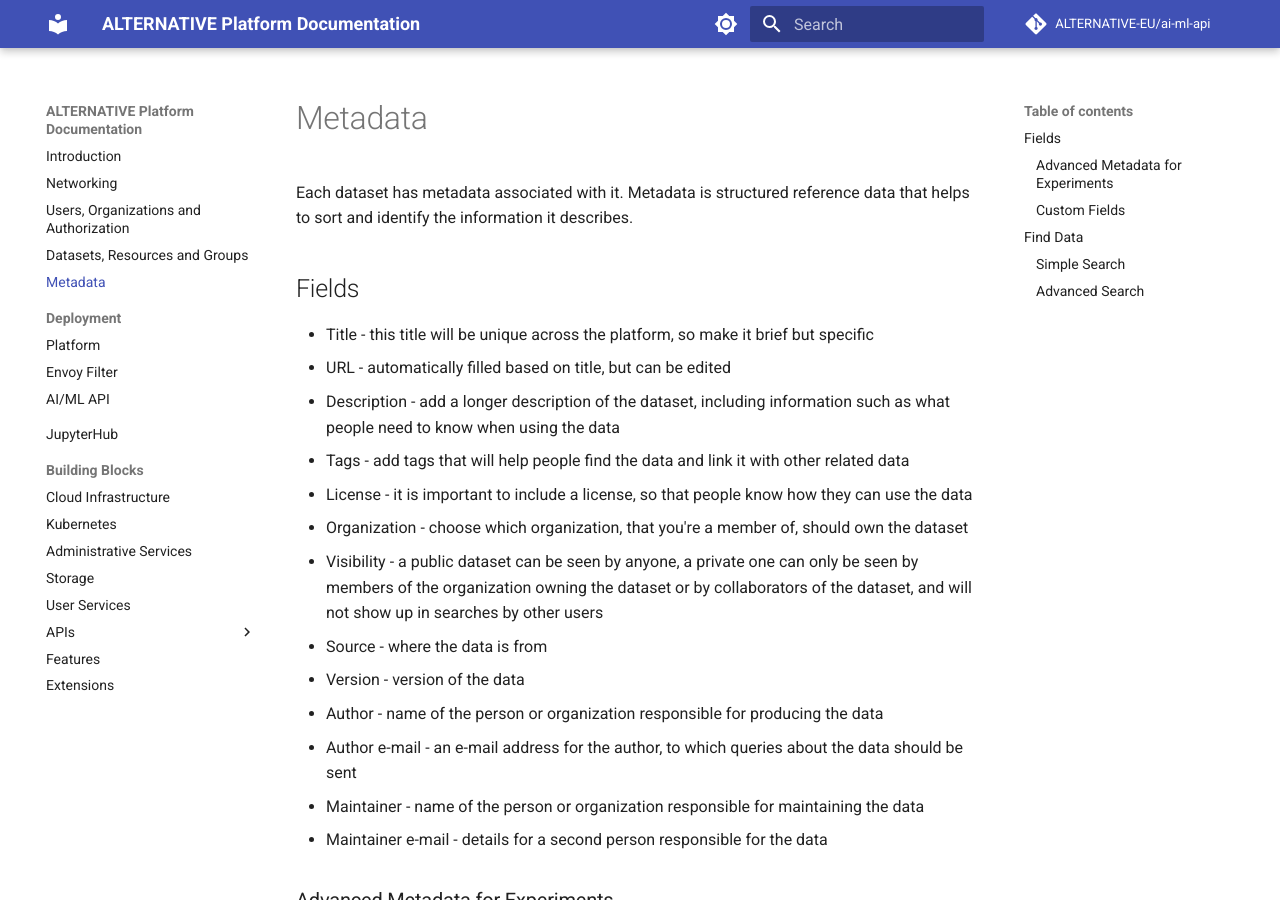
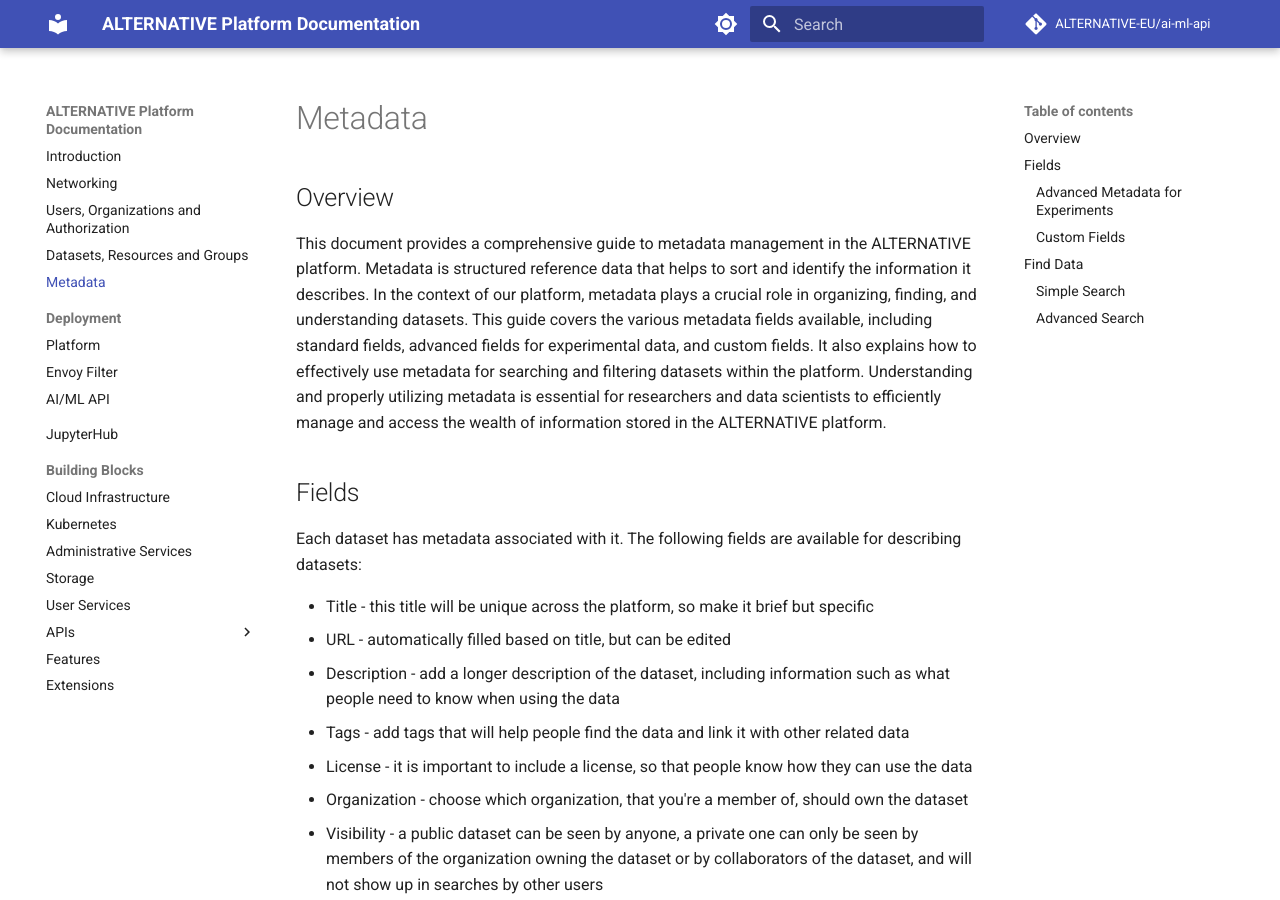
Before and after one commit to ALTERNATIVE-EU/alternative.github.io, an MkDocs documentation site: the page built from docs/docs/metadata.md, in a window 1280 px wide and 900 px high. Built offline with MkDocs 1.6.1 and Material for MkDocs 9.7.7, drawn with Linux system fonts in a browser that asks for light colours; comment, search, counter and statistics services are not loaded; some of the changed text lies outside the part shown.

Commit message:
Update metadata documentation

```diff
--- a/docs/docs/metadata.md
+++ b/docs/docs/metadata.md
@@ -1,8 +1,12 @@
 # Metadata
 
-Each dataset has metadata associated with it. Metadata is structured reference data that helps to sort and identify the information it describes.
+## Overview
+
+This document provides a comprehensive guide to metadata management in the ALTERNATIVE platform. Metadata is structured reference data that helps to sort and identify the information it describes. In the context of our platform, metadata plays a crucial role in organizing, finding, and understanding datasets. This guide covers the various metadata fields available, including standard fields, advanced fields for experimental data, and custom fields. It also explains how to effectively use metadata for searching and filtering datasets within the platform. Understanding and properly utilizing metadata is essential for researchers and data scientists to efficiently manage and access the wealth of information stored in the ALTERNATIVE platform.
 
 ## Fields
+
+Each dataset has metadata associated with it. The following fields are available for describing datasets:
 
 - Title - this title will be unique across the platform, so make it brief but specific
 - URL - automatically filled based on title, but can be edited
@@ -48,7 +52,7 @@ CKAN uses Apache Solr as its search engine. Note that not the whole functionalit
 
 CKAN defers most of the search to Solr and by default it uses the DisMax Query Parser that was primarily designed to be easy to use and to accept almost any input.
 
-The search words typed by the user in the search box defines the main query constituting the essence of the search. Some characters are treated as mandatory (`+`) and prohibited (`-`) modifiers for terms. Text wrapped in balanced quote characters (`“example text”`) is treated as a phrase. By default, all words or phrases specified by the user are treated as optional unless they are preceded by `+` or `-`. CKAN will search for the complete word and when doing simple search wildcards are not supported. Solr applies some preprocessing and stemming when searching. Stemmers remove morphological affixes from words, leaving only the word stem. This may cause, for example, that searching for `testing` or `tested` will show also results containing the word `test`. If the name of the dataset contains words separated by `-` it will consider each word independently in the search.
+The search words typed by the user in the search box defines the main query constituting the essence of the search. Some characters are treated as mandatory (`+`) and prohibited (`-`) modifiers for terms. Text wrapped in balanced quote characters (`"example text"`) is treated as a phrase. By default, all words or phrases specified by the user are treated as optional unless they are preceded by `+` or `-`. CKAN will search for the complete word and when doing simple search wildcards are not supported. Solr applies some preprocessing and stemming when searching. Stemmers remove morphological affixes from words, leaving only the word stem. This may cause, for example, that searching for `testing` or `tested` will show also results containing the word `test`. If the name of the dataset contains words separated by `-` it will consider each word independently in the search.
 
 **Examples**:
 
@@ -60,7 +64,7 @@ The search words typed by the user in the search box defines the main query cons
 
 ### Advanced Search
 
-This will be considered a fielded search and the query syntax of Solr will be used to search. This will allow us to use wildcards (`*`), proximity matching (`~`, looks for terms that are within a specific distance from one another) and general features described in <a href="https://solr.apache.org/guide/6_6/searching.html" target="_blank">Solr docs</a>. The basic syntax is `field:term`. Field names may differ from datasets' attributes, the mapping rules are defined in the <a href="https://github.com/ckan/ckan/blob/master/ckan/config/solr/schema.xml" target="_blank">schema.xml</a> file. You can use `title` to search by the dataset name and `text` to look in a catch-all field. CKAN supports fuzzy searches based on the Levenshtein Distance, or Edit Distance algorithm, to do a fuzzy search use the `~` symbol at the end of a single-word term.
+This will be considered a fielded search and the query syntax of Solr will be used to search. This will allow us to use wildcards (`*`), proximity matching (`~`, looks for terms that are within a specific distance from one another) and general features described in [Solr docs](https://solr.apache.org/guide/6_6/searching.html). The basic syntax is `field:term`. Field names may differ from datasets' attributes, the mapping rules are defined in the [schema.xml](https://github.com/ckan/ckan/blob/master/ckan/config/solr/schema.xml) file. You can use `title` to search by the dataset name and `text` to look in a catch-all field. CKAN supports fuzzy searches based on the Levenshtein Distance, or Edit Distance algorithm, to do a fuzzy search use the `~` symbol at the end of a single-word term.
 
 **Examples**:
 
```
